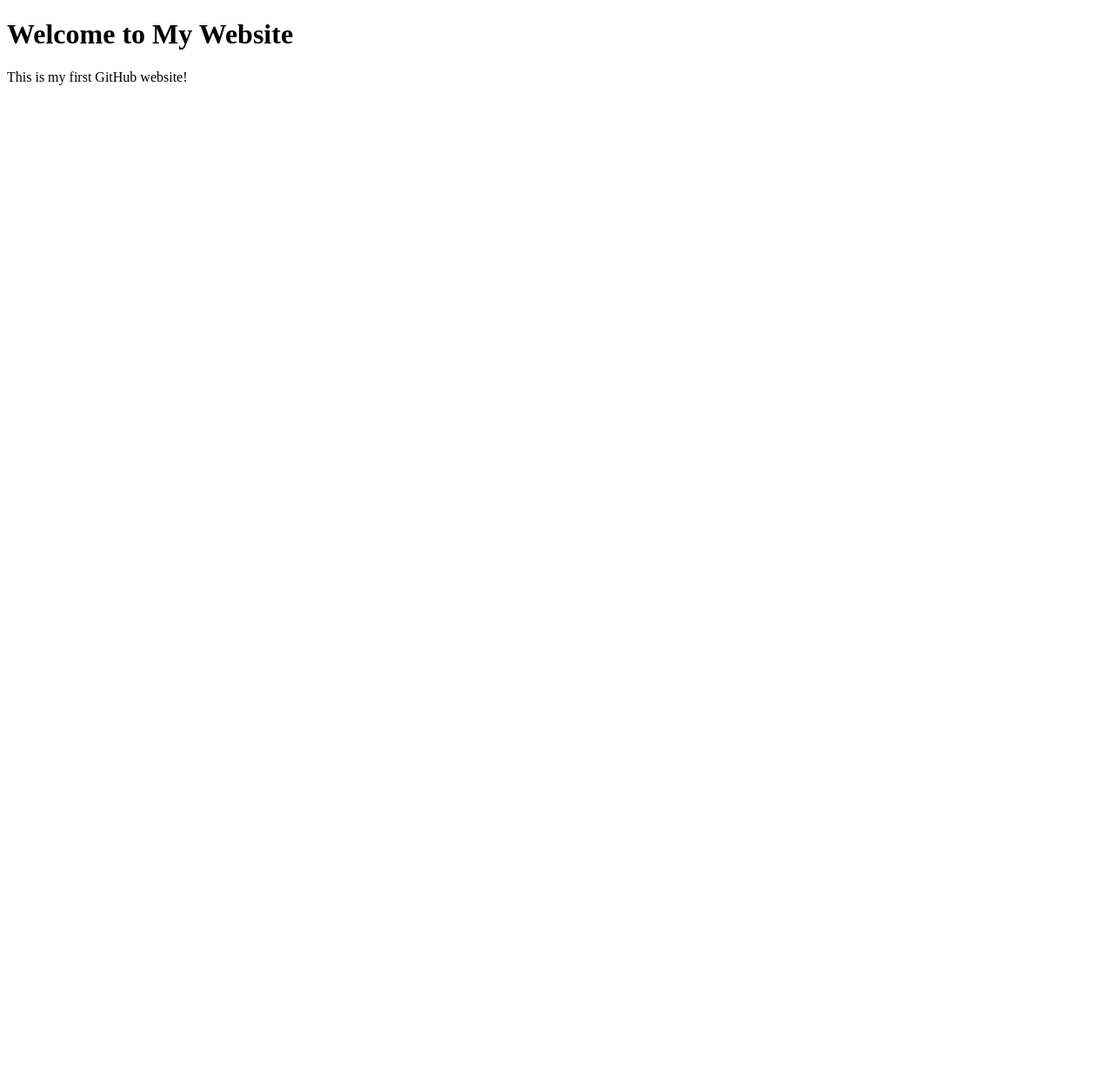
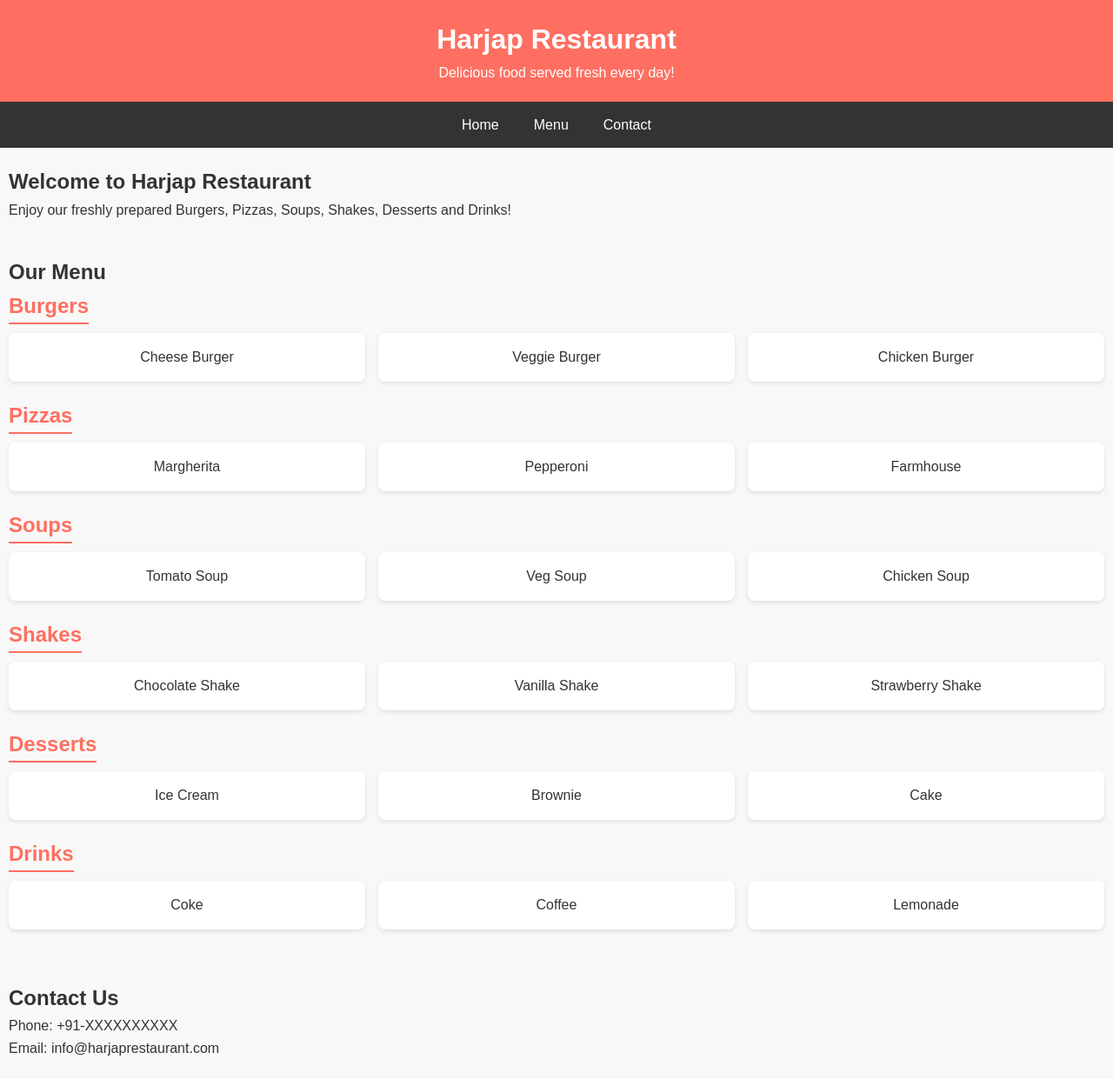
Before and after one commit to harjap05022000-design/harjap-website, a plain HTML site: page index.html in a window 1280 px wide. Shown: the top 1241 px of the page at 87% size. Before the commit the page ends 800 px from the top, so only its background shows below. Drawn offline with Linux system fonts and the light colour scheme.

Commit message:
Update index.html

```diff
--- a/index.html
+++ b/index.html
@@ -1,10 +1,173 @@
+
 <!DOCTYPE html>
-<html>
+<html lang="en">
 <head>
-    <title>Harjap Website</title>
+<meta charset="UTF-8">
+<meta name="viewport" content="width=device-width, initial-scale=1.0">
+<title>Harjap Restaurant</title>
+<style>
+    /* Reset and basic styles */
+    body, h1, h2, h3, p, ul, li {
+        margin: 0;
+        padding: 0;
+        font-family: Arial, sans-serif;
+    }
+    body {
+        line-height: 1.6;
+        background-color: #f8f8f8;
+        color: #333;
+    }
+    a {
+        text-decoration: none;
+        color: inherit;
+    }
+    header {
+        background-color: #ff6f61;
+        color: #fff;
+        padding: 20px 10px;
+        text-align: center;
+    }
+    header h1 {
+        font-size: 2em;
+    }
+    nav {
+        display: flex;
+        justify-content: center;
+        flex-wrap: wrap;
+        background-color: #333;
+    }
+    nav a {
+        color: white;
+        padding: 14px 20px;
+        display: block;
+    }
+    nav a:hover {
+        background-color: #ff6f61;
+    }
+    section {
+        padding: 20px 10px;
+    }
+    .menu-category {
+        margin-bottom: 20px;
+    }
+    .menu-category h2 {
+        color: #ff6f61;
+        margin-bottom: 10px;
+        border-bottom: 2px solid #ff6f61;
+        display: inline-block;
+    }
+    .menu-items {
+        display: grid;
+        grid-template-columns: repeat(auto-fit, minmax(150px, 1fr));
+        gap: 15px;
+    }
+    .menu-item {
+        background: #fff;
+        padding: 15px;
+        border-radius: 8px;
+        box-shadow: 0 2px 5px rgba(0,0,0,0.1);
+        text-align: center;
+    }
+    footer {
+        background-color: #333;
+        color: #fff;
+        text-align: center;
+        padding: 15px 10px;
+        margin-top: 20px;
+    }
+    /* Responsive */
+    @media (max-width: 600px){
+        header h1 { font-size: 1.5em; }
+        nav { flex-direction: column; }
+    }
+</style>
 </head>
 <body>
-    <h1>Welcome to My Website</h1>
-    <p>This is my first GitHub website!</p>
+
+<header>
+    <h1>Harjap Restaurant</h1>
+    <p>Delicious food served fresh every day!</p>
+</header>
+
+<nav>
+    <a href="#home">Home</a>
+    <a href="#menu">Menu</a>
+    <a href="#contact">Contact</a>
+</nav>
+
+<section id="home">
+    <h2>Welcome to Harjap Restaurant</h2>
+    <p>Enjoy our freshly prepared Burgers, Pizzas, Soups, Shakes, Desserts and Drinks!</p>
+</section>
+
+<section id="menu">
+    <h2>Our Menu</h2>
+
+    <div class="menu-category">
+        <h2>Burgers</h2>
+        <div class="menu-items">
+            <div class="menu-item">Cheese Burger</div>
+            <div class="menu-item">Veggie Burger</div>
+            <div class="menu-item">Chicken Burger</div>
+        </div>
+    </div>
+
+    <div class="menu-category">
+        <h2>Pizzas</h2>
+        <div class="menu-items">
+            <div class="menu-item">Margherita</div>
+            <div class="menu-item">Pepperoni</div>
+            <div class="menu-item">Farmhouse</div>
+        </div>
+    </div>
+
+    <div class="menu-category">
+        <h2>Soups</h2>
+        <div class="menu-items">
+            <div class="menu-item">Tomato Soup</div>
+            <div class="menu-item">Veg Soup</div>
+            <div class="menu-item">Chicken Soup</div>
+        </div>
+    </div>
+
+    <div class="menu-category">
+        <h2>Shakes</h2>
+        <div class="menu-items">
+            <div class="menu-item">Chocolate Shake</div>
+            <div class="menu-item">Vanilla Shake</div>
+            <div class="menu-item">Strawberry Shake</div>
+        </div>
+    </div>
+
+    <div class="menu-category">
+        <h2>Desserts</h2>
+        <div class="menu-items">
+            <div class="menu-item">Ice Cream</div>
+            <div class="menu-item">Brownie</div>
+            <div class="menu-item">Cake</div>
+        </div>
+    </div>
+
+    <div class="menu-category">
+        <h2>Drinks</h2>
+        <div class="menu-items">
+            <div class="menu-item">Coke</div>
+            <div class="menu-item">Coffee</div>
+            <div class="menu-item">Lemonade</div>
+        </div>
+    </div>
+
+</section>
+
+<section id="contact">
+    <h2>Contact Us</h2>
+    <p>Phone: +91-XXXXXXXXXX</p>
+    <p>Email: info@harjaprestaurant.com</p>
+</section>
+
+<footer>
+    <p>&copy; 2025 Harjap Restaurant. All rights reserved.</p>
+</footer>
+
 </body>
 </html>
```
